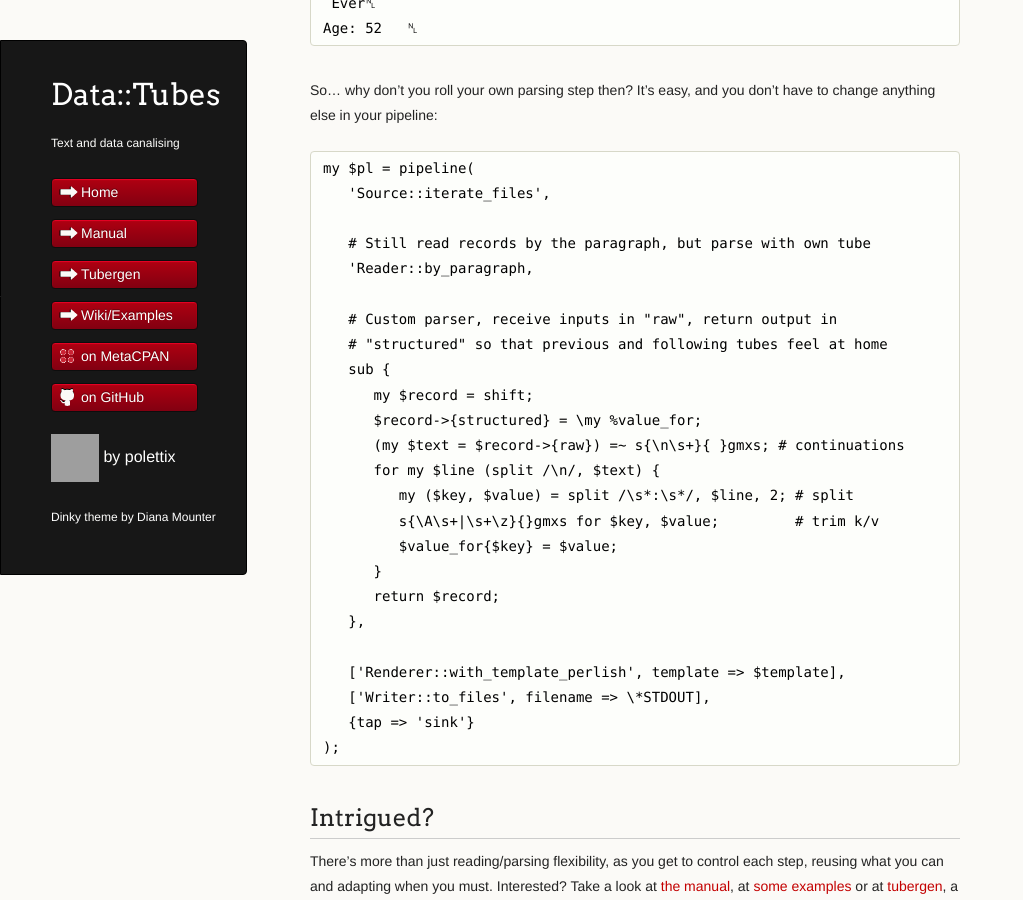
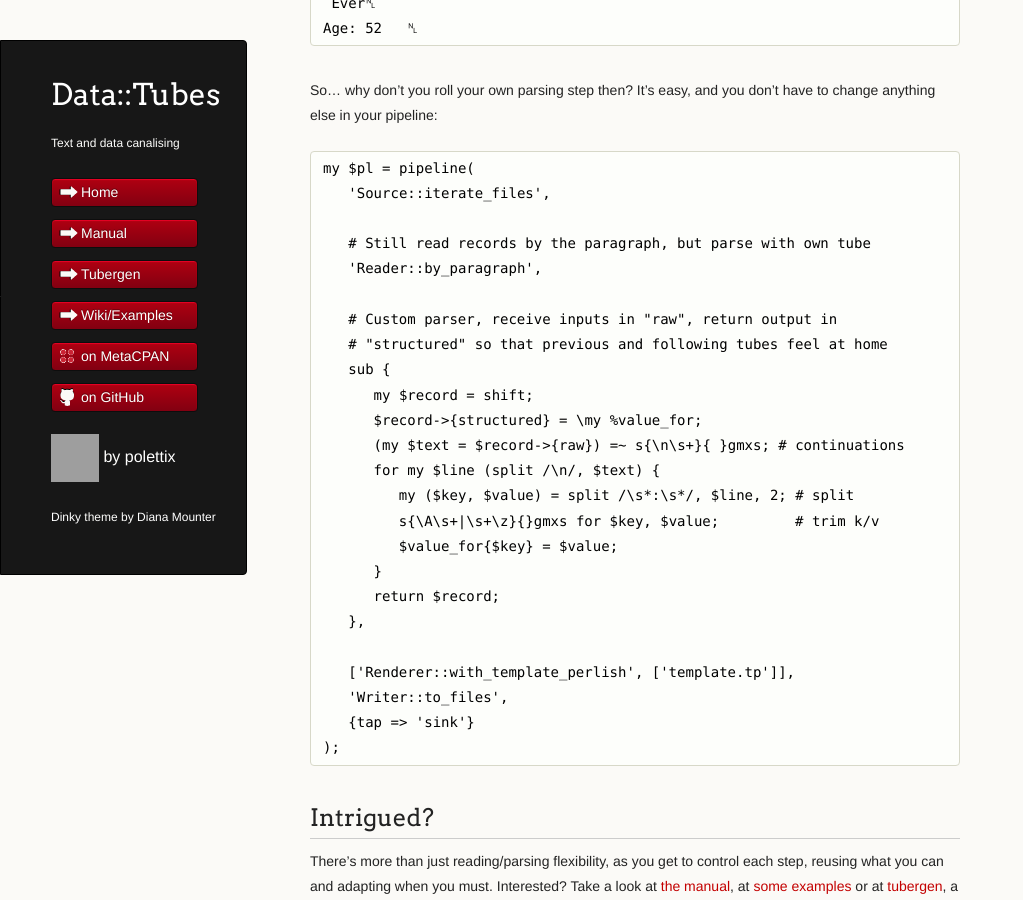
Before and after one commit to polettix/Data-Tubes, a Jekyll site: the page built from index.md, in a window 1280 px wide and 900 px high, scrolled down 3478 px. Shown: the whole window, without its empty margins (0-1023 px from the left). Built offline with Jekyll 4.4.1, drawn with Linux system fonts in a browser that asks for light colours; some of the changed text lies outside the part shown; grey boxes are pictures that could not be loaded.

Commit message:
updated for 0.728, symplifying

````diff
--- a/index.md
+++ b/index.md
@@ -49,7 +49,7 @@ my $pl = pipeline(
    'Reader::by_line',
    ['Parser::hashy', chunks_separator => '|'],
    ['Renderer::with_template_perlish', ['template.tp']],
-   ['Writer::to_files', filename => \*STDOUT],
+   'Writer::to_files',
    {tap => 'sink'}
 );
 
@@ -95,10 +95,10 @@ my $pl = pipeline(
    'Reader::by_line',
 
    # Only the parser changes
-   ['Parser::by_format', format_separator => 'name;age;food'],
+   ['Parser::by_format', 'name;age;food'],
 
-   ['Renderer::with_template_perlish', template => $template],
-   ['Writer::to_files', filename => \*STDOUT],
+   ['Renderer::with_template_perlish', ['template.tp']],
+   'Writer::to_files',
    {tap => 'sink'}
 );
 ```
@@ -131,12 +131,12 @@ my $pl = pipeline(
 
    # Read records by the paragraph, not by the line. Parse as hashes
    # as before, only with different separators
-   'Reader::by_paragraph,
+   'Reader::by_paragraph',
    ['Parser::hashy', chunks_separator => "\n",
     key_value_separator => ":"],
 
-   ['Renderer::with_template_perlish', template => $template],
-   ['Writer::to_files', filename => \*STDOUT],
+   ['Renderer::with_template_perlish', ['template.tp']],
+   'Writer::to_files',
    {tap => 'sink'}
 );
 ```
@@ -171,7 +171,7 @@ my $pl = pipeline(
    'Source::iterate_files',
 
    # Still read records by the paragraph, but parse with own tube
-   'Reader::by_paragraph,
+   'Reader::by_paragraph',
 
    # Custom parser, receive inputs in "raw", return output in
    # "structured" so that previous and following tubes feel at home
@@ -187,8 +187,8 @@ my $pl = pipeline(
       return $record;
    },
 
-   ['Renderer::with_template_perlish', template => $template],
-   ['Writer::to_files', filename => \*STDOUT],
+   ['Renderer::with_template_perlish', ['template.tp']],
+   'Writer::to_files',
    {tap => 'sink'}
 );
 ```
````
